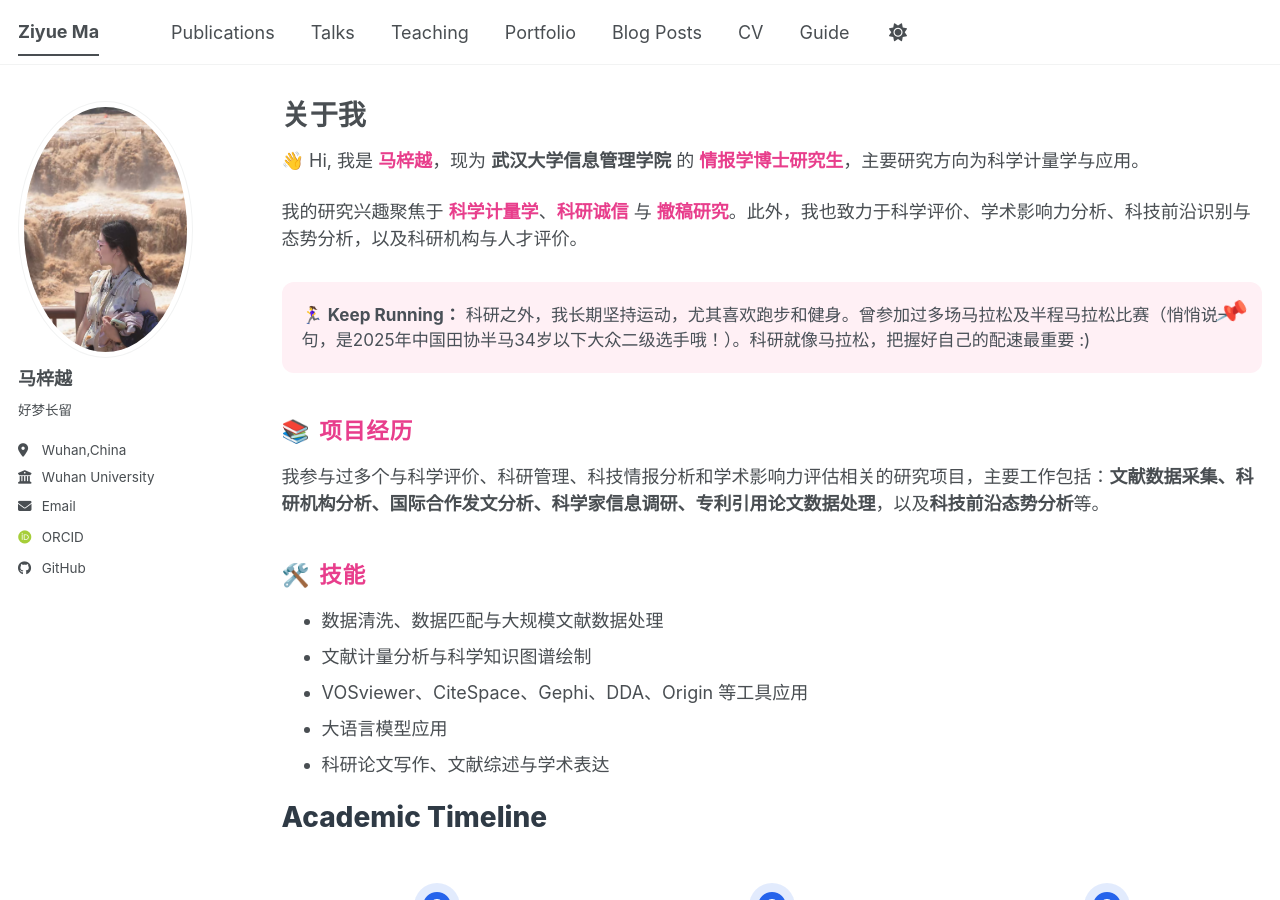
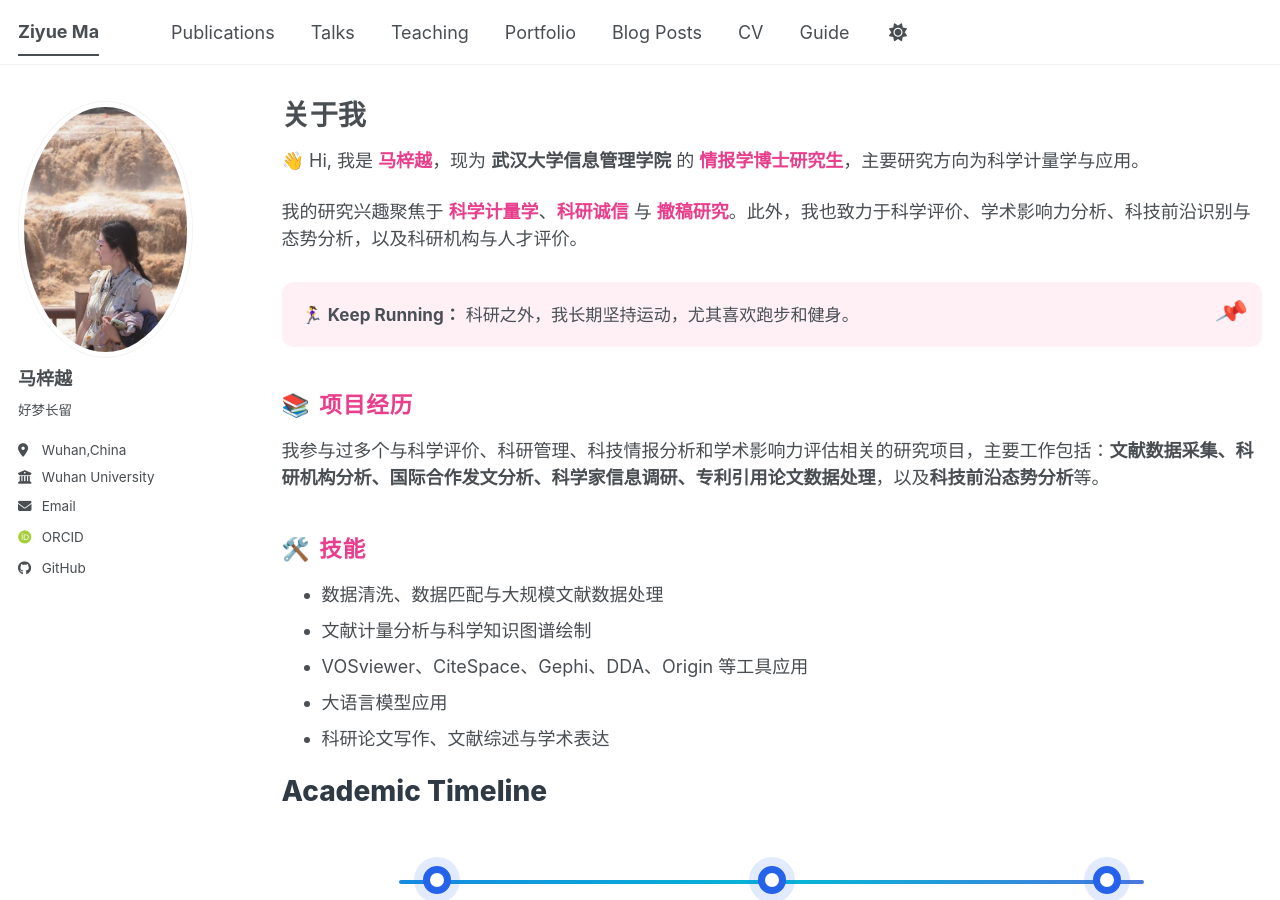
Before and after one commit to mzy167847983749328727/mzy167847983749328727.github.io, a Jekyll site: the page built from _pages/about.md, in a window 1280 px wide and 900 px high. Built offline with Jekyll 4.4.1, drawn with Linux system fonts in a browser that asks for light colours; some web fonts are replaced; a script bundle is joined from its source files by our own code; library files that are not in the unit come from our copies; comment, search, counter and statistics services are not loaded.

Commit message:
Update about.md

```diff
--- a/_pages/about.md
+++ b/_pages/about.md
@@ -15,7 +15,7 @@
 <!-- 带有图钉的粉色提示框 -->
 <div style="background-color: #fff0f5; padding: 20px; border-radius: 12px; position: relative; margin: 30px 0; font-size: 0.95em; color: #495057;">
   <span style="position: absolute; top: 12px; right: 15px; font-size: 24px; transform: rotate(15deg);">📌</span>
-  🏃‍♀️ <strong>Keep Running：</strong> 科研之外，我长期坚持运动，尤其喜欢跑步和健身。曾参加过多场马拉松及半程马拉松比赛（悄悄说一句，是2025年中国田协半马34岁以下大众二级选手哦！）。科研就像马拉松，把握好自己的配速最重要 :)
+  🏃‍♀️ <strong>Keep Running：</strong> 科研之外，我长期坚持运动，尤其喜欢跑步和健身。
 </div>
 
 <h2 style="color: #e83e8c; font-family: 'Arial Black', Impact, sans-serif; letter-spacing: 1px;">📚 项目经历</h2>
```
